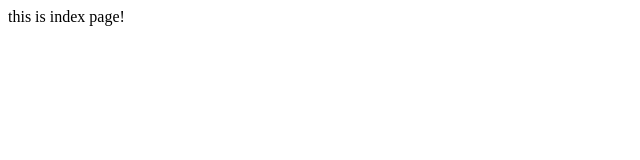
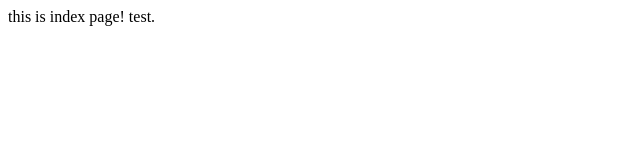
Before and after one commit to yoshifuji/kabucon_hackathon_comas, a plain HTML site: page app/index.html in a window 1280 px wide. Shown: the full height of the page, 0-640 px from the left. Drawn offline with Linux system fonts and the light colour scheme.

Commit message:
Update index.html

```diff
--- a/app/index.html
+++ b/app/index.html
@@ -4,6 +4,7 @@
 <body>
 
 this is index page!
+test.
 
 </body>
 </html>
```
